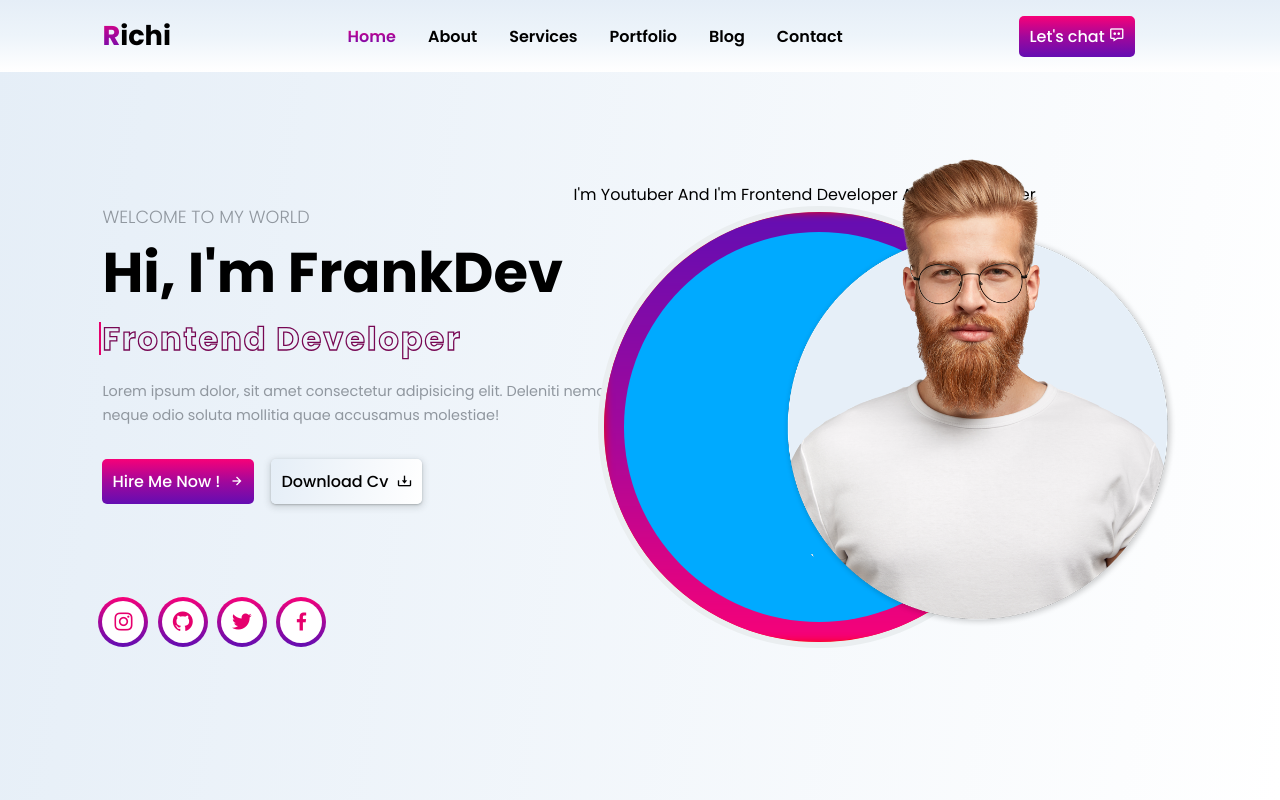
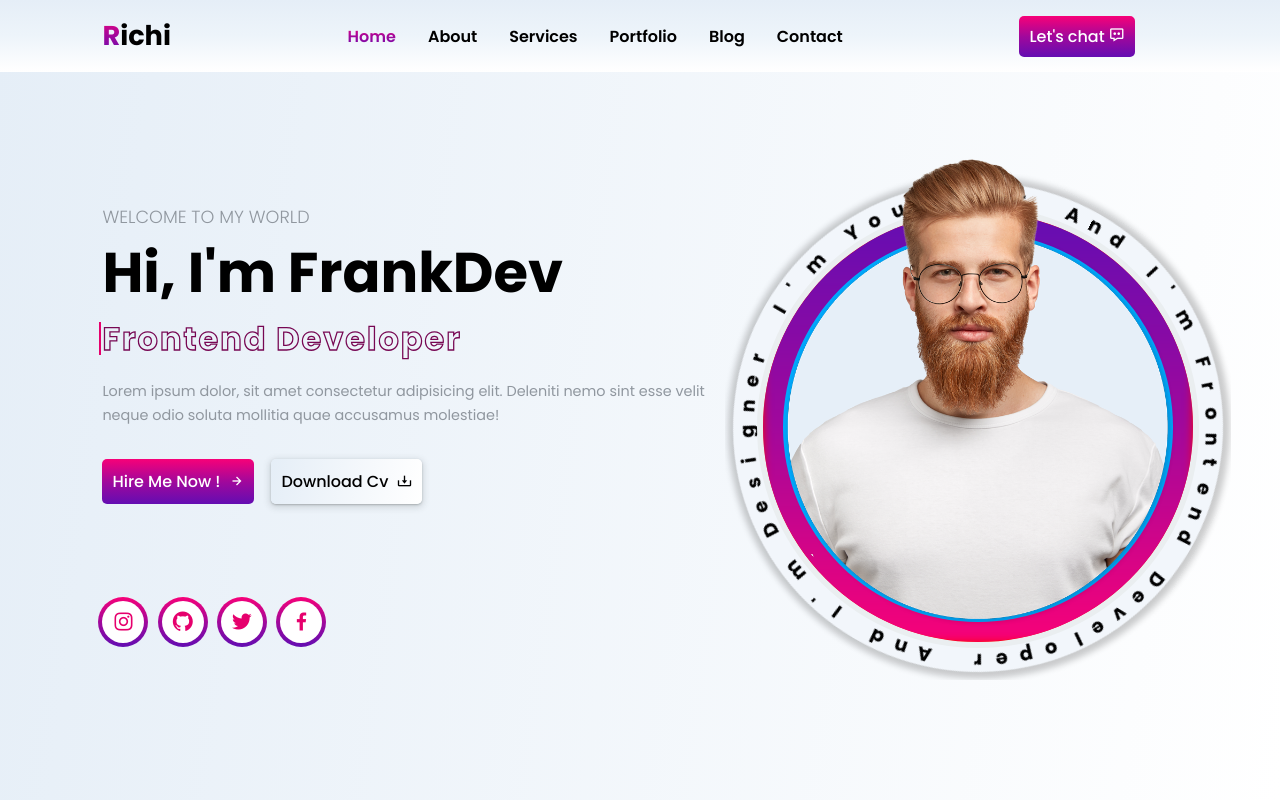
Before and after one commit to francoasevey/Responsive-Personal-Portfolio-V7, a plain HTML site: page index.html in a window 1280 px wide. Drawn offline with nearby package versions, Linux system fonts and the light colour scheme.

Commit message:
rotate text

```diff
--- a/app.js
+++ b/app.js
@@ -2,3 +2,9 @@ let menuIcon = document.querySelector(".menu-icon");
 menuIcon.addEventListener("click",()=>{
     menuIcon.classList.toggle("active")
 })
+
+let text = document.querySelector(".text p");
+
+text.innerHTML = text.innerHTML.split("").map((char,i)=>
+    `<b style="transform:rotate(${i * 6.3}deg")>${char}</b>`
+).join("")
--- a/main.css
+++ b/main.css
@@ -22,7 +22,7 @@ a{
 }
 body{
     font-family: 'Poppins', sans-serif;
-    background-color: var(--bg-color);
+    background: var(--bg-color);
     overflow-x: hidden;
 }
 header{
@@ -57,7 +57,7 @@ ul.navlist{
     display: inline-flex;
     font-weight: 600;
 }
-.navlist a:hover, .navlist li a.active{
+.navlist li a:hover, .navlist li a.active{
     background: var(--gradient-color-bg);
     -webkit-background-clip: text;
     color: transparent;
@@ -234,6 +234,8 @@ section{
 }
 .img-hero{
     position: relative;
+    animation: floatImage 4s ease-in-out infinite;
+    animation-delay: 3s;
 }
 .img-hero img{
     position: relative;
@@ -244,7 +246,7 @@ section{
 .rotate-text{
     position: absolute;
     top: 4%;
-    left: -53%;
+    left: -53px;
     display: flex;
     justify-content: center;
     align-items: center;
@@ -280,6 +282,18 @@ section{
     position: absolute;
     width: 490px;
     height: 490px;
+    background: #f2f6fb;
+    border-radius: 50%;
+    box-shadow: 0 1px 6px 5.94px rgba(0,0,0,0.2);
+    animation: rotateText 30s linear infinite;
+}
+.text b{
+    position: absolute;
+    transform-origin: 0 247px;
+    display: block;
+    top: 0;
+    left: 50%;
+    font-size: 1.2rem;
 }
 @keyframes moveText{
     0%,10%,100%{
@@ -309,3 +323,11 @@ section{
         transform: rotate(360deg);
     }
 }
+@keyframes rotateText{
+    0%{
+        transform: rotate(360deg);
+    }
+    100%{
+        transform: rotate(0deg);
+    }
+}
```
